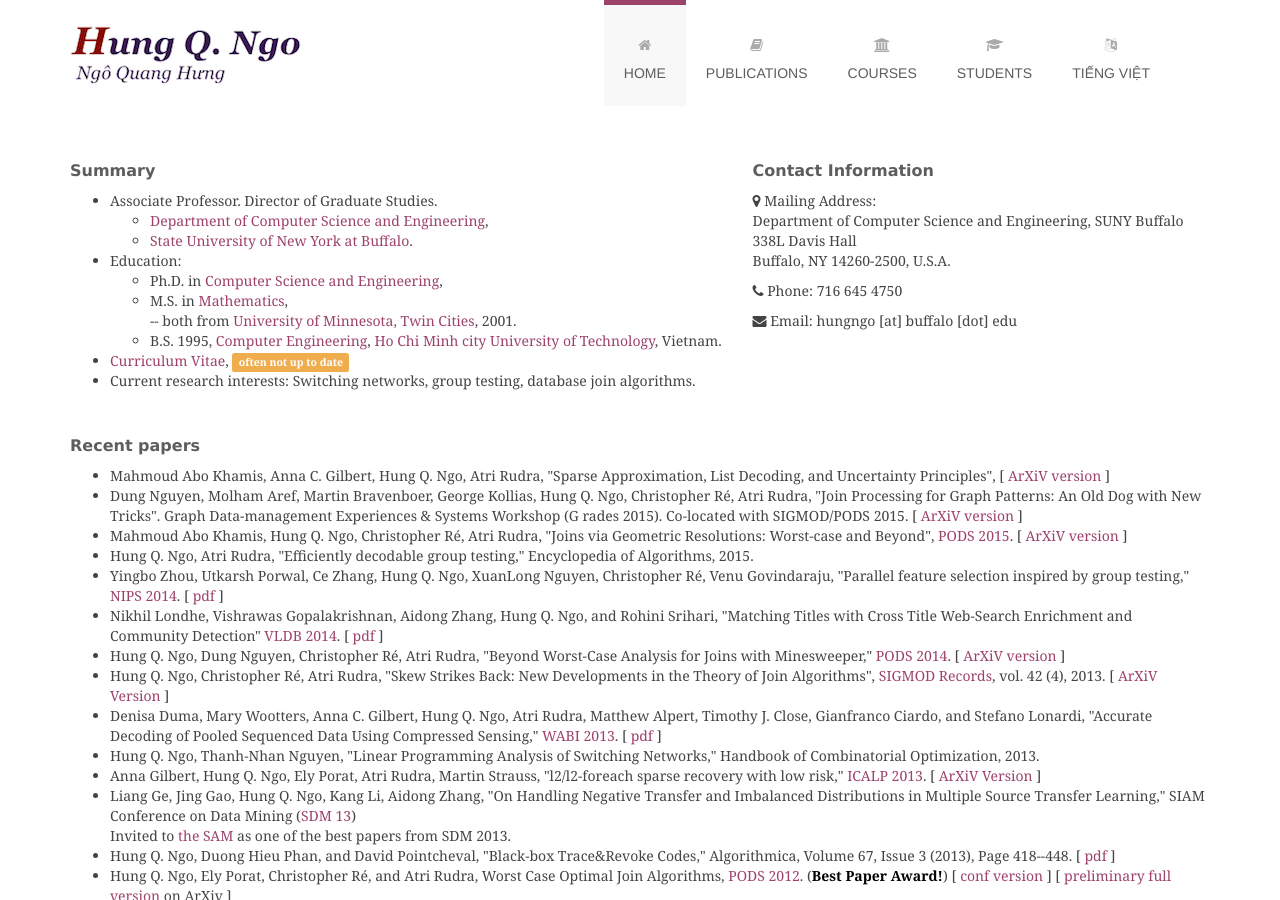
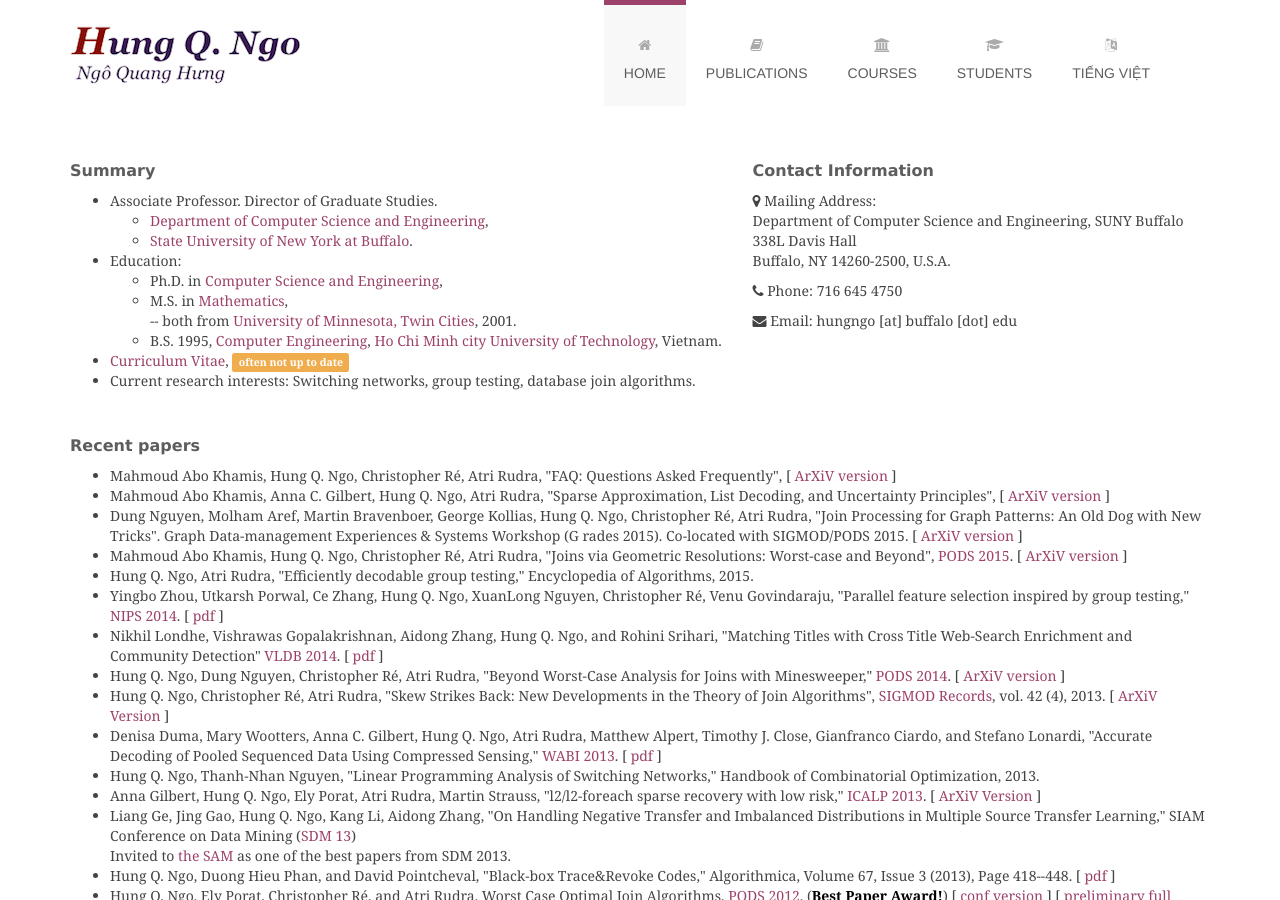
Before and after one commit to hung-q-ngo/hung-q-ngo.github.io, a Jekyll site: the page built from index.html, in a window 1280 px wide and 900 px high. Built offline with Jekyll 4.4.1, drawn with Linux system fonts in a browser that asks for light colours; some web fonts are replaced.

Commit message:
one more paper

```diff
--- a/_data/my_papers.yml
+++ b/_data/my_papers.yml
@@ -1,3 +1,8 @@
+- authors: Mahmoud Abo Khamis, Hung Q. Ngo, Christopher Ré, Atri Rudra
+  title: "FAQ: Questions Asked Frequently"
+  conf: Submitted
+  year: 2015
+  arxiv-link: http://arxiv.org/abs/1504.04044
 - authors: Mahmoud Abo Khamis, Anna C. Gilbert, Hung Q. Ngo, Atri Rudra
   title: Sparse Approximation, List Decoding, and Uncertainty Principles
   journal: Submitted
--- a/index.html
+++ b/index.html
@@ -56,6 +56,9 @@ title: Home
       <div class="container">
       <h3>Recent papers</h3>
       <ul>
+        <li> Mahmoud Abo Khamis, Hung Q. Ngo, Christopher Ré, Atri Rudra,
+             "FAQ: Questions Asked Frequently",
+        [ <a href="http://arxiv.org/abs/1504.04044">ArXiV version</a> ]
         <li> Mahmoud Abo Khamis, Anna C. Gilbert, Hung Q. Ngo, Atri Rudra,
              "Sparse Approximation, List Decoding, and Uncertainty Principles",
         [ <a href="http://arxiv.org/abs/1404.5190">ArXiV version</a> ]
```
